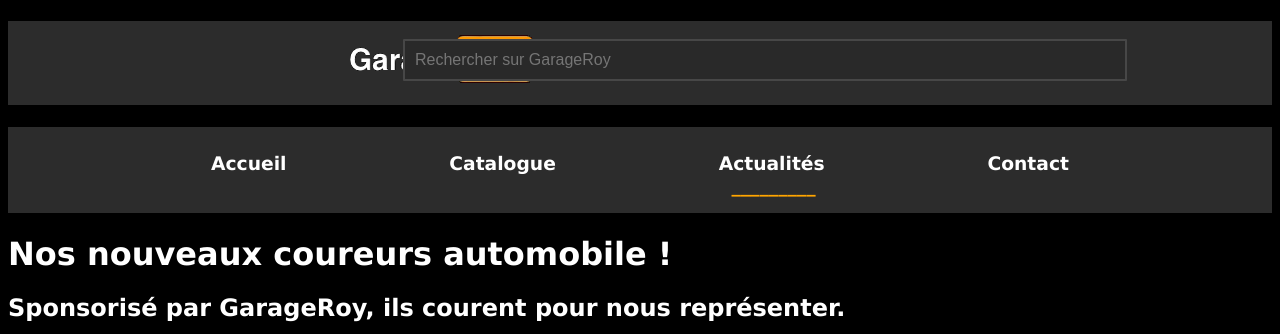
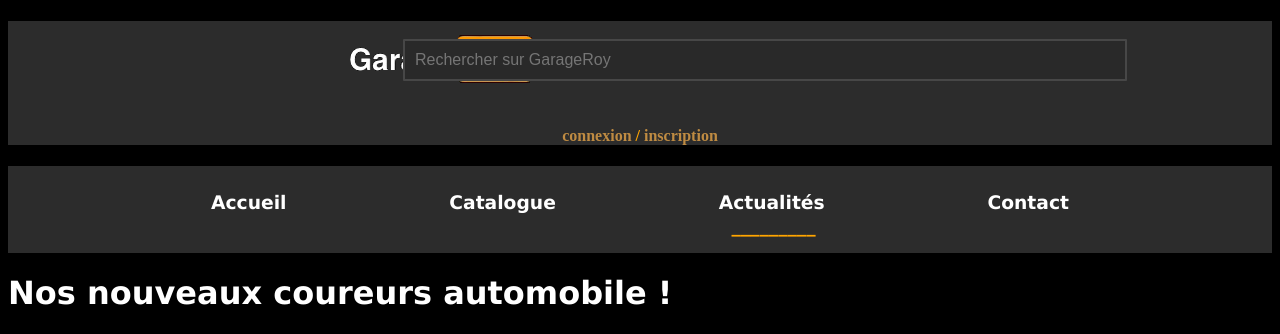
Before and after one commit to BenjiTheDog/ppe2, a PHP site: page /Actu.html in a window 1280 px wide. Shown: the top 334 px of the page. Run offline with PHP 8.4, Linux system fonts and the light colour scheme.

Commit message:
djfiefeifeifhoeifeog

```diff
--- a/Accueil.html
+++ b/Accueil.html
@@ -12,6 +12,7 @@
             <form action="#" method="get">
                 <input type="text" placeholder="Rechercher sur GarageRoy"> <!--Barre de recherche a rendre fonctionnel-->
             </form>
+            <h4 class="orange"><center><a class="olink" href="login.php">connexion</a> / <a class="olink" href="inscription.php">inscription</a></center></h4>
         </h1>
         </header>
         <header>
--- a/Actu.html
+++ b/Actu.html
@@ -11,6 +11,7 @@
             <h1><a href="Accueil.html"></a><img class="logobar" src="Logo2.png">            <form action="#" method="get">
                 <input type="text" placeholder="Rechercher sur GarageRoy"> <!--Barre de recherche a rendre fonctionnel-->
             </form>
+            <h4 class="orange"><center><a class="olink" href="login.php">connexion</a> / <a class="olink" href="inscription.php">inscription</a></center></h4>
         </h1>
         </header>
         <header>
--- a/Catalogue.php
+++ b/Catalogue.php
@@ -72,7 +72,8 @@
         <h1><a href="Accueil.html"></a><img class="logobar" src="Logo2.png">
             <form action="#" method="get">
                 <input type="text" placeholder="Rechercher sur GarageRoy"> <!--Barre de recherche a rendre fonctionnel-->
-            </form>
+</form>
+<h4 class="orange"><center><a class="olink" href="login.php">connexion</a> / <a class="olink" href="inscription.php">inscription</a></center></h4>
         </h1>
     </header>
     <header>
--- a/Contact.php
+++ b/Contact.php
@@ -11,6 +11,7 @@
             <h1><a href="Accueil.html"></a><img class="logobar" src="Logo2.png">           <form action="#" method="get">
                 <input type="text" placeholder="Rechercher sur GarageRoy"> <!--Barre de recherche a rendre fonctionnel-->
             </form>
+            <h4 class="orange"><center><a class="olink" href="login.php">connexion</a> / <a class="olink" href="inscription.php">inscription</a></center></h4>
         </h1>
         </header>
         <header>
--- a/style.css
+++ b/style.css
@@ -281,3 +281,6 @@
 tr:not(:last-child) {
   border-bottom: 1px solid #ddd;
 }
+.olink{
+  text-decoration: none;
+  color: #bf8b42;; /*par exemple*/
```
